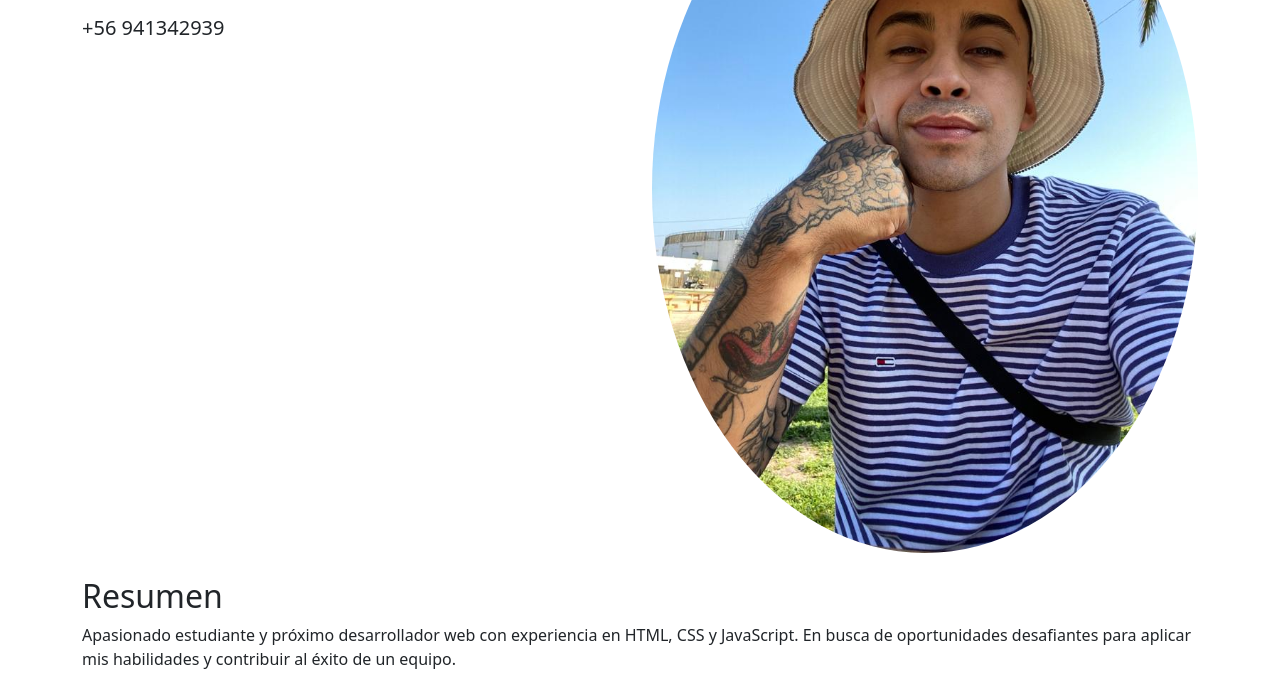
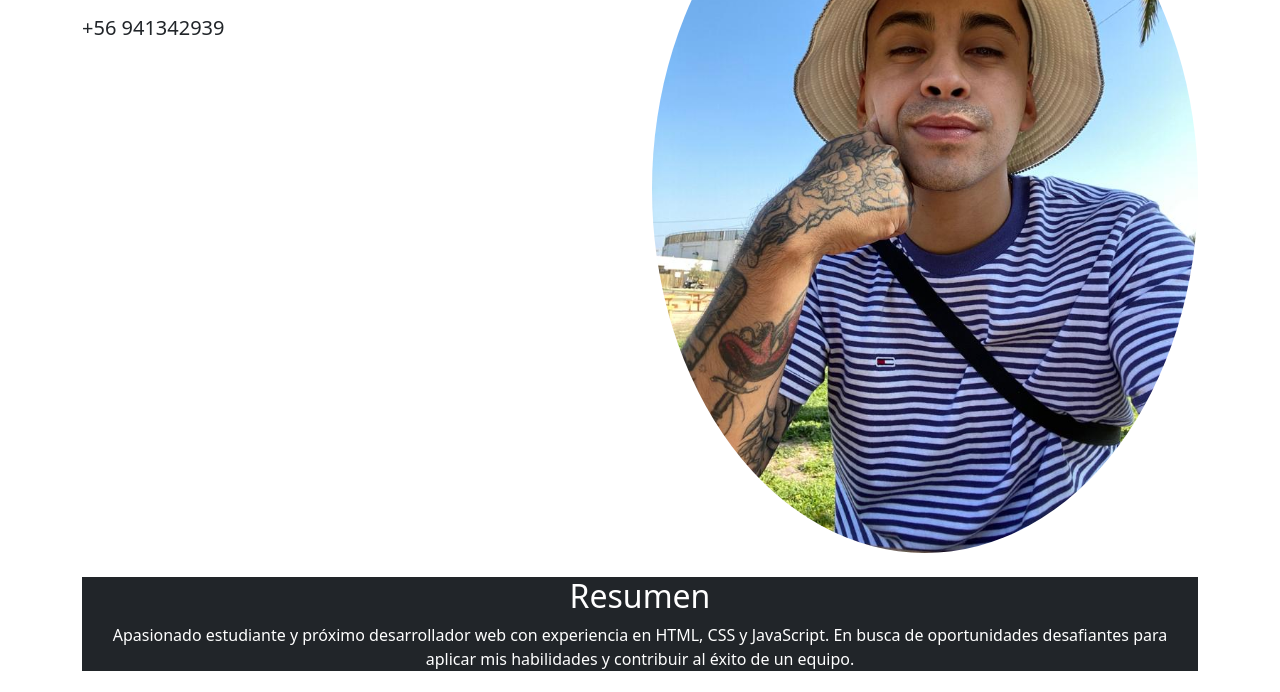
Before and after one commit to lukitas0606/lukitas0606.github.io, a plain HTML site: page index.html in a window 1280 px wide. Shown: the part 255-947 px from the top of the page. Drawn offline with nearby package versions, Linux system fonts and the light colour scheme.

Commit message:
Agregando Div y Diseño al resumen

```diff
--- a/index.html
+++ b/index.html
@@ -43,8 +43,12 @@
       </div>
     </div>
 
-    <h2 class="mt-4">Resumen</h2>
-    <p>Apasionado estudiante y próximo desarrollador web con experiencia en HTML, CSS y JavaScript. En busca de oportunidades desafiantes para aplicar mis habilidades y contribuir al éxito de un equipo.</p>
+    <div class="container bg-dark">
+      <h2 class="mt-4 text-center text-white">Resumen</h2>
+      <p class="text-center text-mute text-white">Apasionado estudiante y próximo desarrollador web con experiencia en HTML, CSS y JavaScript. En busca de oportunidades desafiantes para aplicar mis habilidades y contribuir al éxito de un equipo.</p>
+    </div>
+
+
 
     <h2 id="experiencia" class="mt-4">Experiencia Laboral</h2>
     <ul>
```
